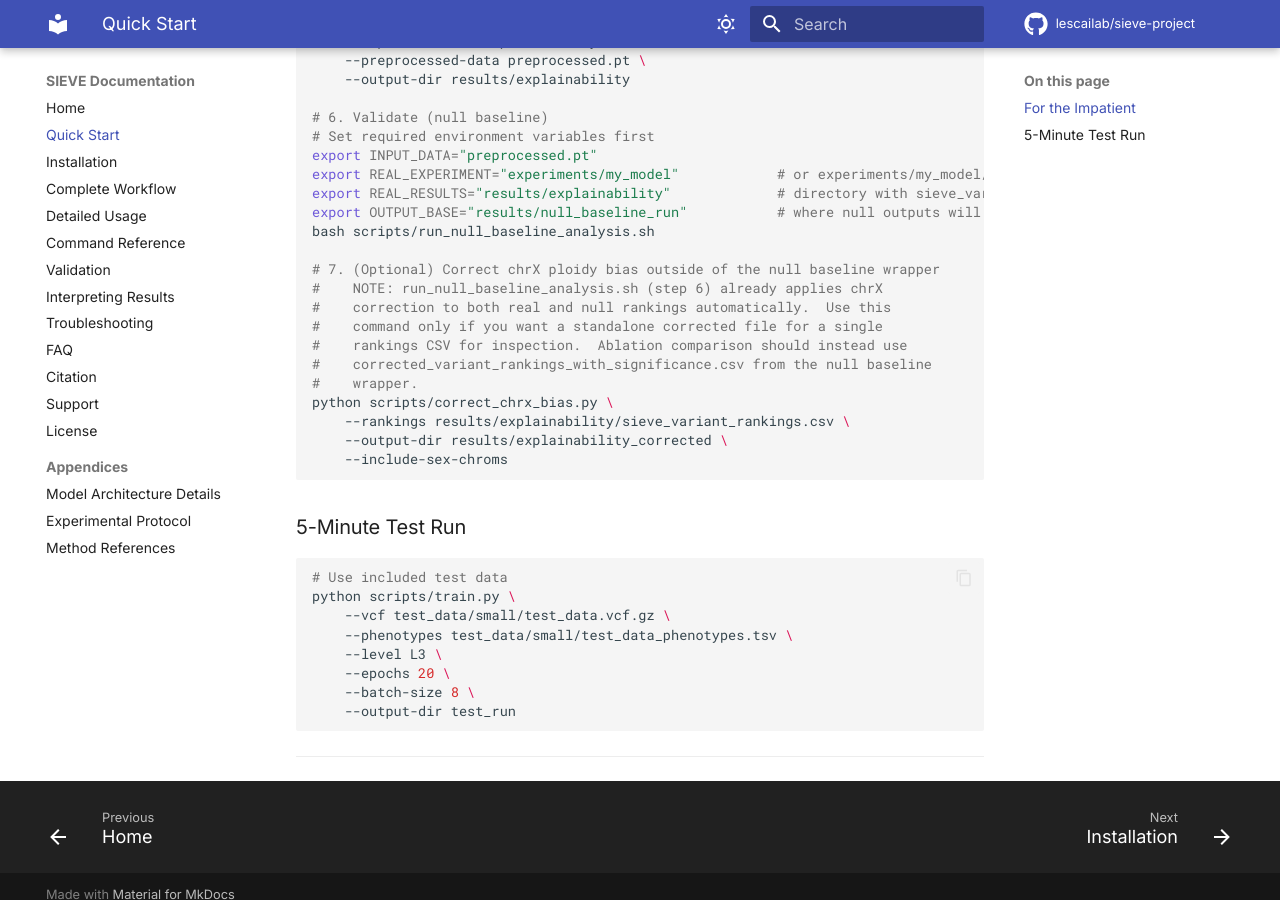
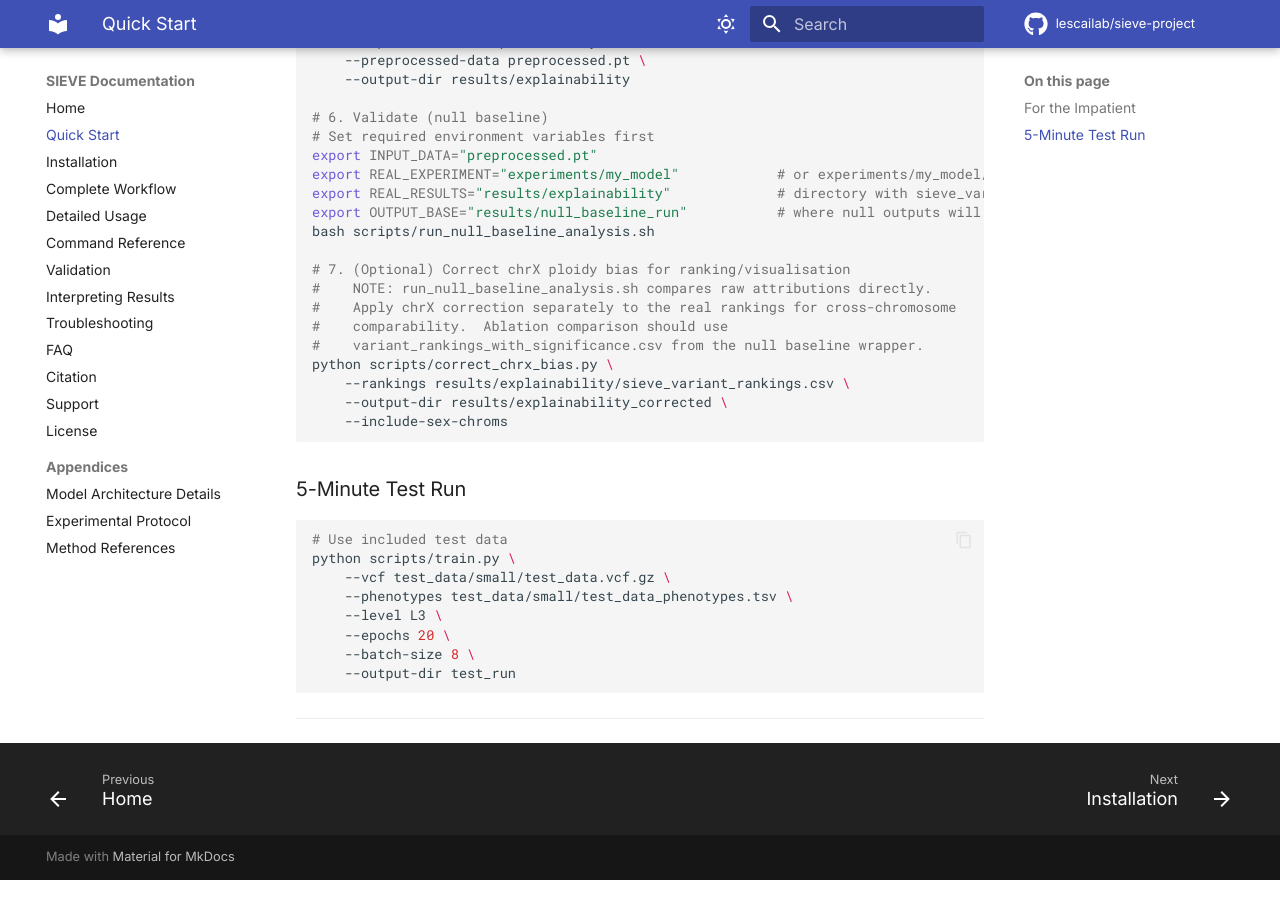
Before and after one commit to lescailab/sieve-project, an MkDocs documentation site: the page built from documentation/quick-start.md, in a window 1280 px wide and 900 px high, scrolled down 1175 px. Built offline with MkDocs 1.6.1 and Material for MkDocs 9.7.7, drawn with Linux system fonts in a browser that asks for light colours; comment, search, counter and statistics services are not loaded.

Commit message:
Address Copilot review: update remaining consumers and docs for new output paths
- validate_nonlinear_classifier.py: add new filenames as top-priority
  candidates while keeping old names as backwards-compatible fallbacks
- Update all remaining documentation references from
  attribution_comparison_corrected/corrected_*_with_significance.csv
  to attribution_comparison/variant_rankings_with_significance.csv
- Files updated: USER_GUIDE.md, detailed-usage.md, quick-start.md,
  validation.md, interpreting-results.md, command-reference.md
- Update test_nonlinear_validation.py to use new filename

```diff
--- a/documentation/quick-start.md
+++ b/documentation/quick-start.md
@@ -66,13 +66,11 @@ export REAL_RESULTS="results/explainability"             # directory with sieve_
 export OUTPUT_BASE="results/null_baseline_run"           # where null outputs will be written
 bash scripts/run_null_baseline_analysis.sh
 
-# 7. (Optional) Correct chrX ploidy bias outside of the null baseline wrapper
-#    NOTE: run_null_baseline_analysis.sh (step 6) already applies chrX
-#    correction to both real and null rankings automatically.  Use this
-#    command only if you want a standalone corrected file for a single
-#    rankings CSV for inspection.  Ablation comparison should instead use
-#    corrected_variant_rankings_with_significance.csv from the null baseline
-#    wrapper.
+# 7. (Optional) Correct chrX ploidy bias for ranking/visualisation
+#    NOTE: run_null_baseline_analysis.sh compares raw attributions directly.
+#    Apply chrX correction separately to the real rankings for cross-chromosome
+#    comparability.  Ablation comparison should use
+#    variant_rankings_with_significance.csv from the null baseline wrapper.
 python scripts/correct_chrx_bias.py \
     --rankings results/explainability/sieve_variant_rankings.csv \
     --output-dir results/explainability_corrected \
```
Also changed, not shown: USER_GUIDE.md (+17 -17 lines), documentation/command-reference.md (+1 -1 lines), documentation/detailed-usage.md (+6 -6 lines), documentation/interpreting-results.md (+1 -1 lines), documentation/validation.md (+1 -1 lines), 2 other files.
